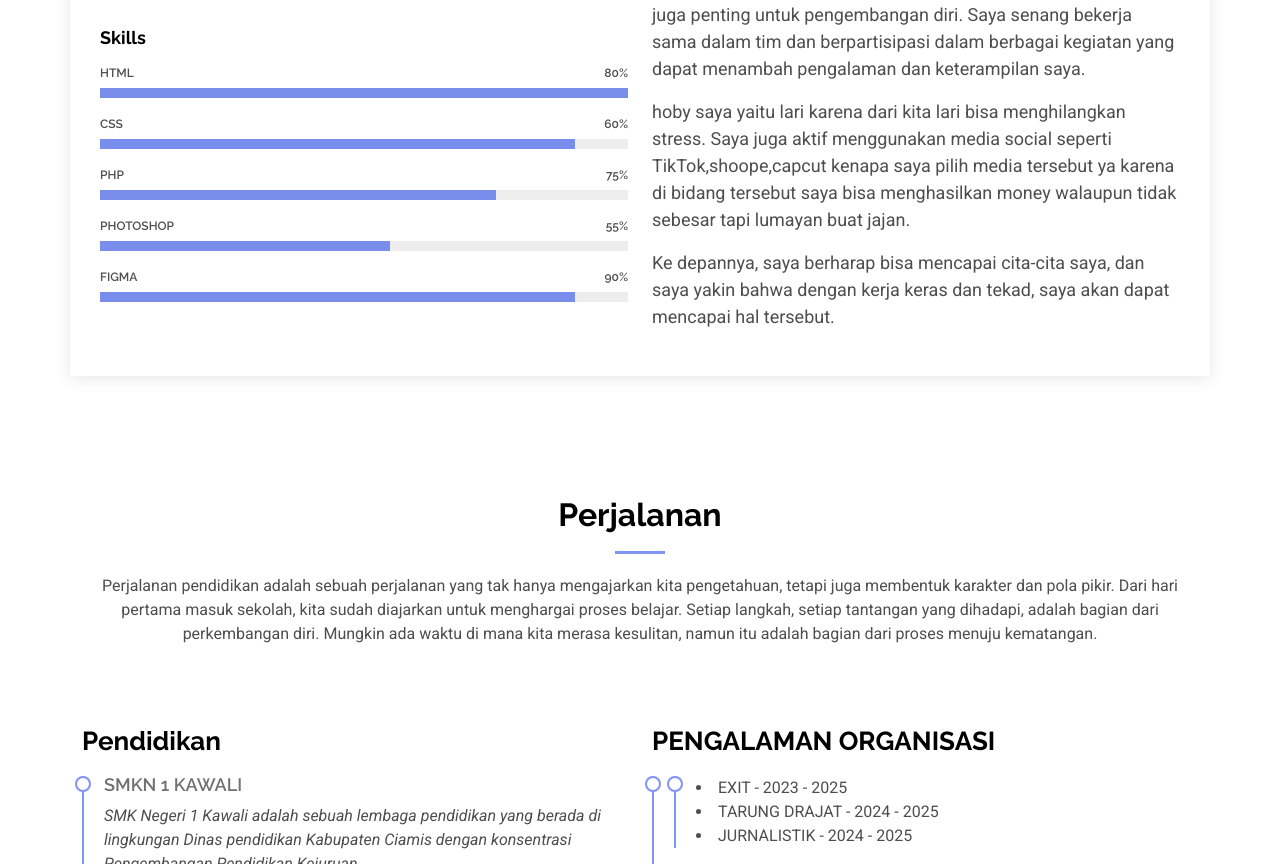
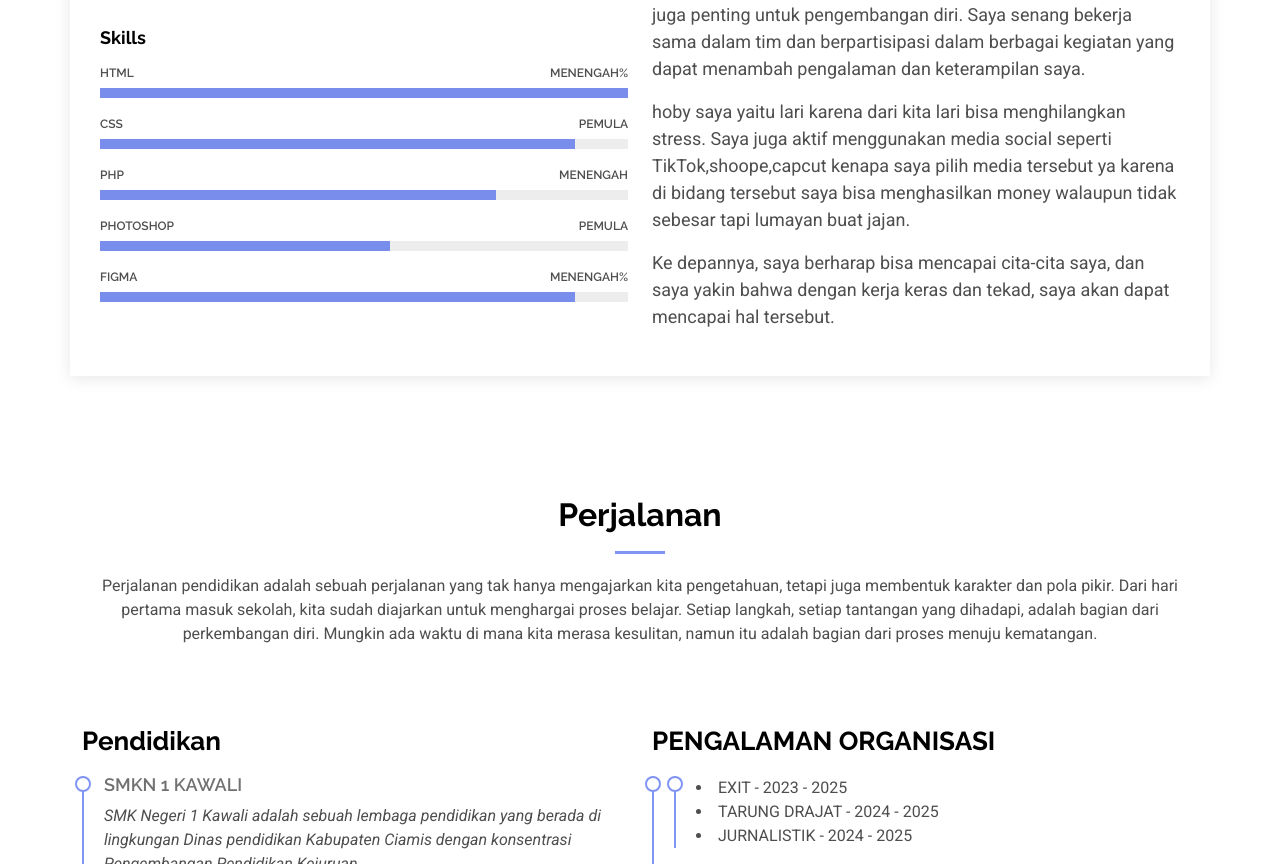
Before and after one commit to Permana04-dev/CV-website, a plain HTML site: page index.html in a window 1280 px wide. Shown: the part 1168-2032 px from the top of the page. Drawn offline with nearby package versions, Linux system fonts and the light colour scheme.

Commit message:
Update index.html

```diff
--- a/index.html
+++ b/index.html
@@ -117,35 +117,35 @@
               <h5>Skills</h5>
 
               <div class="progress">
-                <span class="skill"><span>HTML</span> <i class="val">80%</i></span>
+                <span class="skill"><span>HTML</span> <i class="val">menengah%</i></span>
                 <div class="progress-bar-wrap">
                   <div class="progress-bar" role="progressbar" aria-valuenow="100" aria-valuemin="0" aria-valuemax="100"></div>
                 </div>
               </div><!-- End Skills Item -->
 
               <div class="progress">
-                <span class="skill"><span>CSS</span> <i class="val">60%</i></span>
+                <span class="skill"><span>CSS</span> <i class="val">pemula</i></span>
                 <div class="progress-bar-wrap">
                   <div class="progress-bar" role="progressbar" aria-valuenow="90" aria-valuemin="0" aria-valuemax="100"></div>
                 </div>
               </div><!-- End Skills Item -->
 
               <div class="progress">
-                <span class="skill"><span>php</span> <i class="val">75%</i></span>
+                <span class="skill"><span>php</span> <i class="val">menengah</i></span>
                 <div class="progress-bar-wrap">
                   <div class="progress-bar" role="progressbar" aria-valuenow="75" aria-valuemin="0" aria-valuemax="100"></div>
                 </div>
               </div><!-- End Skills Item -->
 
               <div class="progress">
-                <span class="skill"><span>Photoshop</span> <i class="val">55%</i></span>
+                <span class="skill"><span>Photoshop</span> <i class="val">pemula</i></span>
                 <div class="progress-bar-wrap">
                   <div class="progress-bar" role="progressbar" aria-valuenow="55" aria-valuemin="0" aria-valuemax="100"></div>
                 </div>
               </div><!-- End Skills Item -->
 
               <div class="progress">
-                <span class="skill"><span>Figma</span> <i class="val">90%</i></span>
+                <span class="skill"><span>Figma</span> <i class="val">menengah%</i></span>
                 <div class="progress-bar-wrap">
                   <div class="progress-bar" role="progressbar" aria-valuenow="90" aria-valuemin="0" aria-valuemax="100"></div>
                 </div>
```
